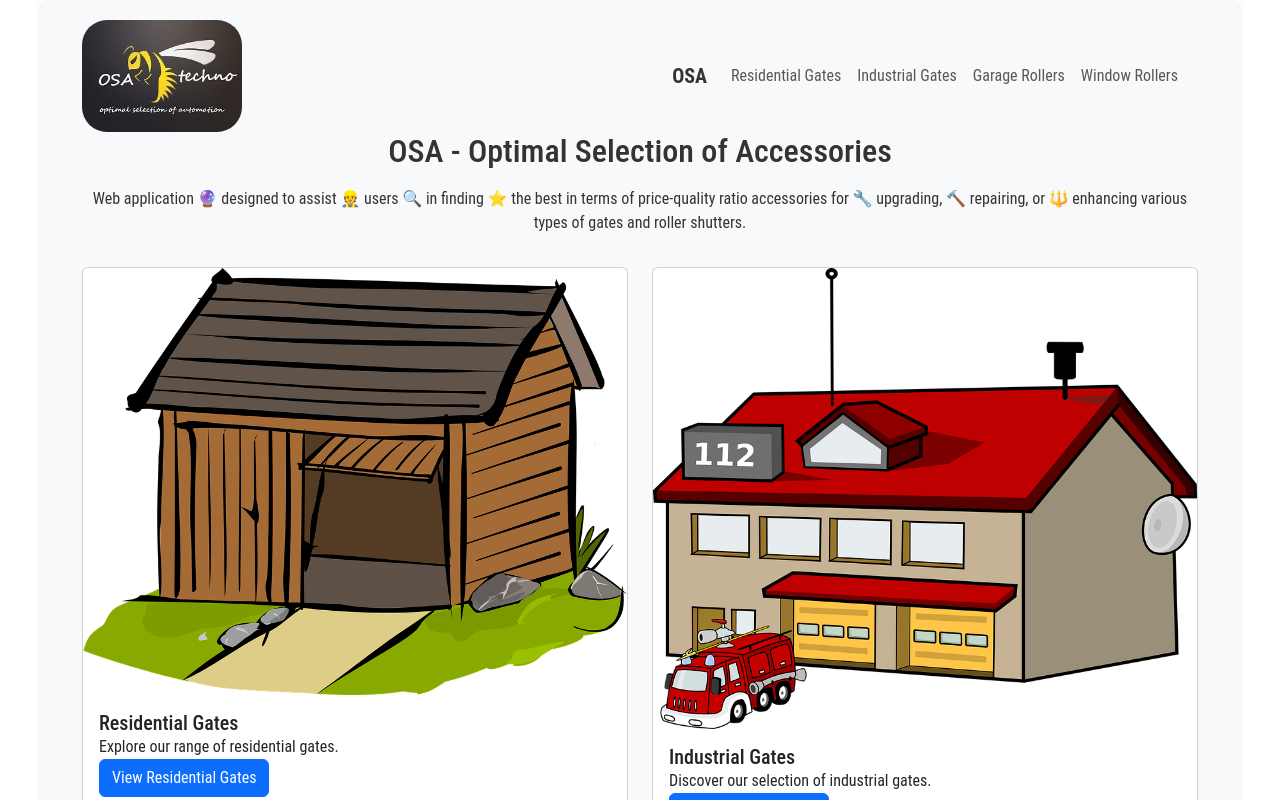
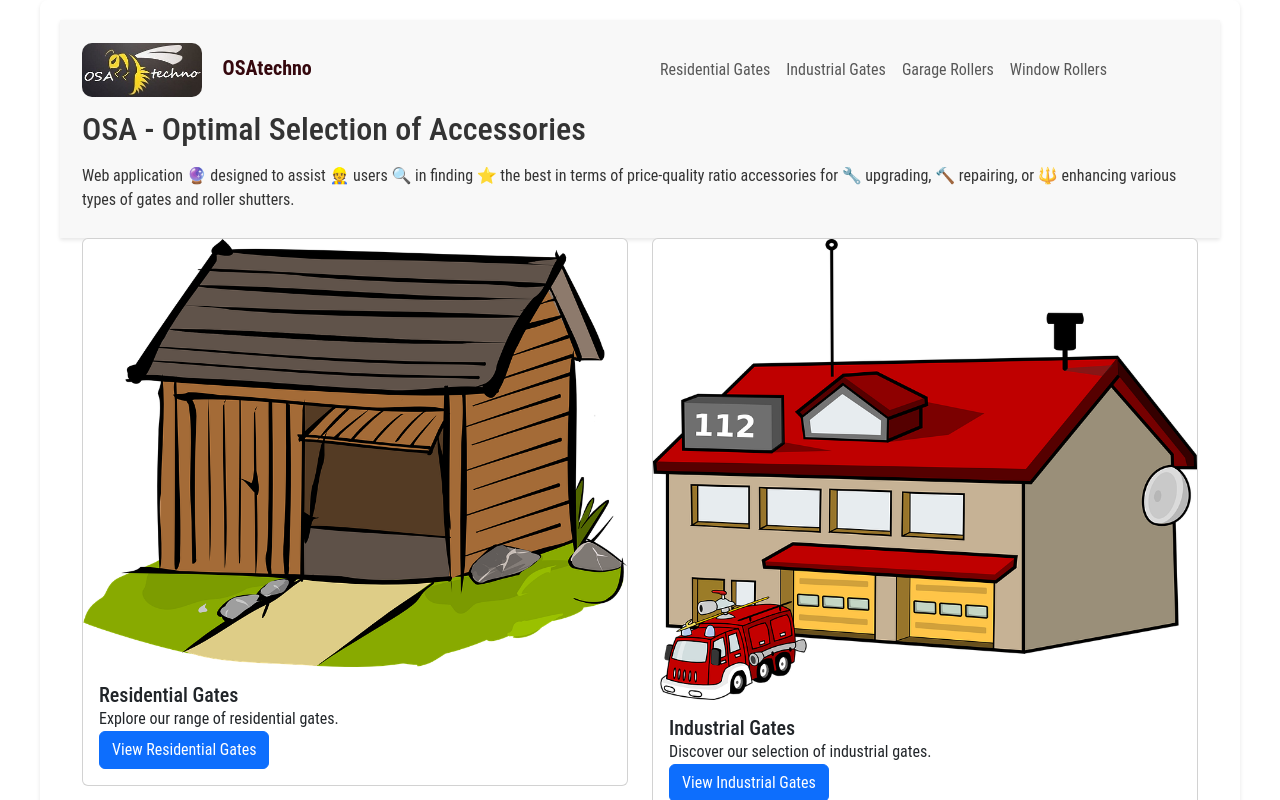
Before and after one commit to SKindij/OSAtechno, a React (Create React App) app: page / in a window 1280 px wide. Shown: the top 800 px of the page. Built offline with nearby package versions, Linux system fonts and the light colour scheme; the HTML template or start-up script is replaced by a standard one.

Commit message:
style: update CSS styles for consistency

```diff
--- a/src/components/common/Common.scss
+++ b/src/components/common/Common.scss
@@ -1,12 +1,17 @@
 @import '../../variables';
 
+.header {
+  padding: 10px;
+  background-color: $parts-background;
+  box-shadow: $box-shadow;
+}
 .logo {
-  width: 160px;
-  border-radius: 25px;
+  width: 120px; height: 54px;
+  border-radius: 10px;
 }
 
 .brand-name {
-  color: #333;
+  color: $nav-text;
   font-weight: 800;
   text-shadow: 1px 1px 2px rgba(255, 255, 255, 0.3);
   font-size: 20px;
@@ -16,15 +21,18 @@
 .nav-link {
   transition: background-color 0.3s ease-in-out;
 }
-
 .nav-link:hover {
   background-color: #f8f9fa;
 }
-
 .active {
   color: darkorange !important;
   font-weight: bold;
 }
 
 
-/* Інші стилі, які вам можуть знадобитись */
+
+.footer {
+  padding: 10px;
+  background-color: $parts-background;
+  box-shadow: $box-shadow;
+}
--- a/src/components/common/Footer.js
+++ b/src/components/common/Footer.js
@@ -11,7 +11,7 @@ const Footer = () => {
   };
 
   return (
-    <footer className="bg-light">
+    <footer className="footer">
         <Container className="mt-4" >
           <h4>Login for registered users</h4>
           <p>Provides access to professional functions on the portal.</p>
--- a/src/components/common/Header.js
+++ b/src/components/common/Header.js
@@ -5,21 +5,23 @@ import logo from '../../resources/commonImages/OSA-mini-logo.jpg';
 import './Common.scss';
 
 const Header = () => {
+  // <Link to="/" className="brand-name">OSA</Link>
+  //
+
   return (
     <header className="header">
+      {/*  */}
+      <Navbar expand="md" variant="light" >
         <Container>
-        <div className="d-flex justify-content-between align-items-center">
+          <Navbar.Brand href="#home">
             <Link to="/" className="logo-link">
-            <img src={logo} thumbnail="true" alt="OSA-mini-logo" className="logo" />
+              <img src={logo} alt="OSA-mini-logo" className="logo d-inline-block" />{' '}
+                <span className="brand-name">OSAtechno</span>
             </Link>
+          </Navbar.Brand>
+        </Container>
 
-          <Navbar bg="light" expand="md">
         <Container>
-
-              <Navbar.Brand>
-                <Link to="/" className="brand-name">OSA</Link>
-              </Navbar.Brand>
-
           <Navbar.Toggle aria-controls="basic-navbar-nav" />
             <Navbar.Collapse id="basic-navbar-nav">
               <Nav className="ml-auto">
@@ -37,21 +39,17 @@ const Header = () => {
                 </Nav.Link>
               </Nav>
           </Navbar.Collapse>
-
         </Container>
       </Navbar>
-        </div>
 
-        <div className="pb-3 text-center bg-light banner">
-          <div className="d-flex justify-content-center align-items-center flex-column">
+      <Container>
         <h2 className="mb-3">OSA - Optimal Selection of Accessories</h2>
         <p className="mb-3">
           Web application 🔮 designed to assist 👷 users 🔍 in finding ⭐ the best in terms of price-quality ratio accessories
           for 🔧 upgrading, 🔨 repairing, or 🔱 enhancing various types of gates and roller shutters.
         </p>
-          </div>
-        </div>
       </Container>
+
     </header>
   );
 };
--- a/src/index.scss
+++ b/src/index.scss
@@ -34,28 +34,24 @@ input::-webkit-inner-spin-button {
 
 // Custom styles for App component
 .app {
-  // Background and Box shadow
-  background-color: #f8f9fa;
-  box-shadow: 0 2px 4px rgba(0, 0, 0, 0.1);
+  background-color: site-background;
+  box-shadow: $box-shadow;
+  margin: 10px;
+  color: $main-text;
 
   // Responsive styles
   @media (min-width: 768px) {
     max-width: 960px;
     margin: 0 auto;
     border-radius: 8px;
+    padding: 20px;
+    box-shadow: $box-shadow;
   }
 
   @media (min-width: 992px) {
     max-width: 1200px;
   }
 
-  // Margin and padding
-  margin-top: 20px;
-  margin-bottom: 20px;
-  padding: 20px;
-
-  // Colors
-  color: #333;
 }
 
 // Other styles for your application...
--- a/src/variables.scss
+++ b/src/variables.scss
@@ -1,3 +1,18 @@
-$main-color: #9F0013;
+// Text Color:
+$nav-text: #35080e;
+$header-text: #1f0004;
+$main-text: #333333;
+$footer-text: #12093f;
+
+// Main Part of the Site:
+$site-background: #DCE1E7;
+$site-border: #999999;
+
+// Components style
+$main-background: #F5F5F5;
+$parts-background: #F8F8F8;
+$box-shadow: 0 2px 4px rgba(0, 0, 0, 0.1);
+
+// other colors
 $dark: #232222;
 $grey: #5C5C5C;
```
Also changed, not shown: src/resources/commonImages/OSA-midle-logo.jpg (added), src/resources/commonImages/OSA-mini-logo.jpg. Lines whose indentation alone changed are shown as unchanged.
